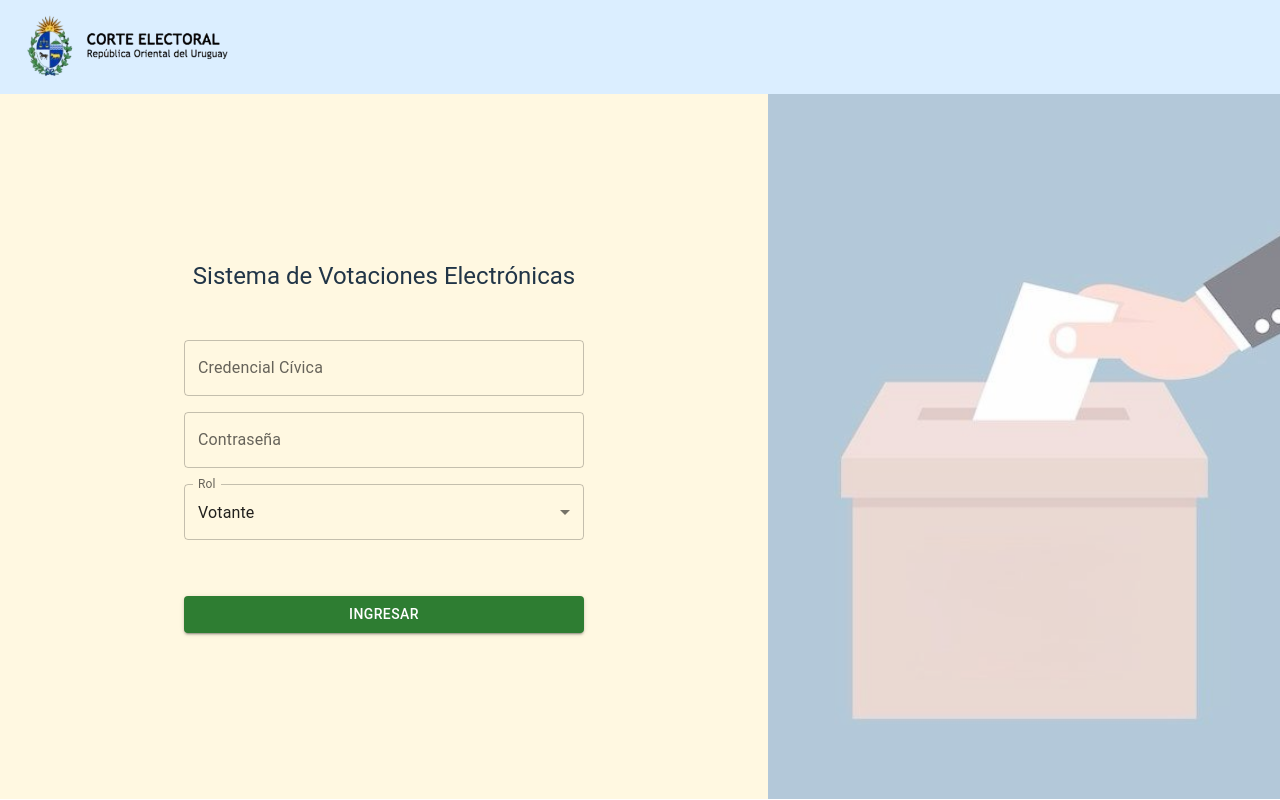
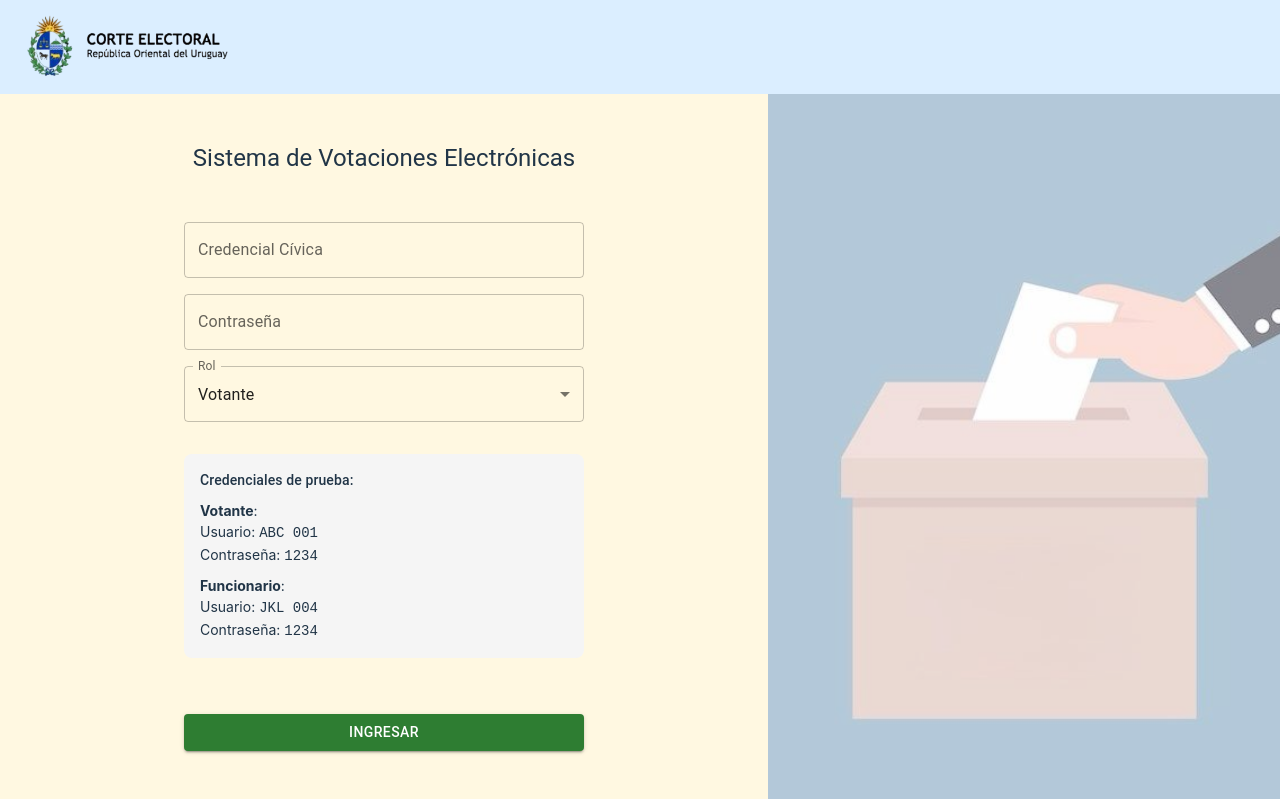
Before and after one commit to PedroScheeffer/2025-BD2-Obligatorio, a React (Vite) app in the folder frontend/ucu-web/: page / in a window 1280 px wide. Built offline with nearby package versions, Linux system fonts and the light colour scheme.

Commit message:
Refactor Login component for improved readability and add test credentials for quick login

```diff
--- a/frontend/ucu-web/src/pages/Login.jsx
+++ b/frontend/ucu-web/src/pages/Login.jsx
@@ -87,6 +87,13 @@ function Login({ onLogin }) {
               <MenuItem value="votante">Votante</MenuItem>
               <MenuItem value="funcionario">Funcionario</MenuItem>
             </TextField>
+            {/* Test credentials for quick login */}
+            <Box sx={{ mt: 2, p: 2, bgcolor: '#f5f5f5', borderRadius: 2, fontSize: 14 }}>
+              <Typography variant="subtitle2" sx={{ mb: 1 }}>Credenciales de prueba:</Typography>
+              <div>
+                <b>Votante</b>:<br />Usuario: <code>ABC 001</code><br />Contraseña: <code>1234</code></div>
+              <div style={{ marginTop: 8 }}><b>Funcionario</b>:<br />Usuario: <code>JKL 004</code><br />Contraseña: <code>1234</code></div>
+            </Box>
           </Box>
           <Button type="submit" variant="contained" color="success" sx={{ mt: 7 }}>Ingresar</Button>
         </Box>
```
Lines whose indentation alone changed are shown as unchanged.
